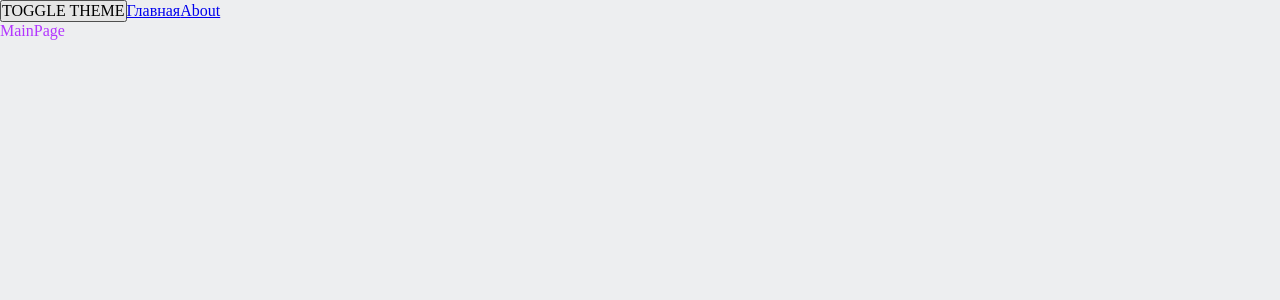
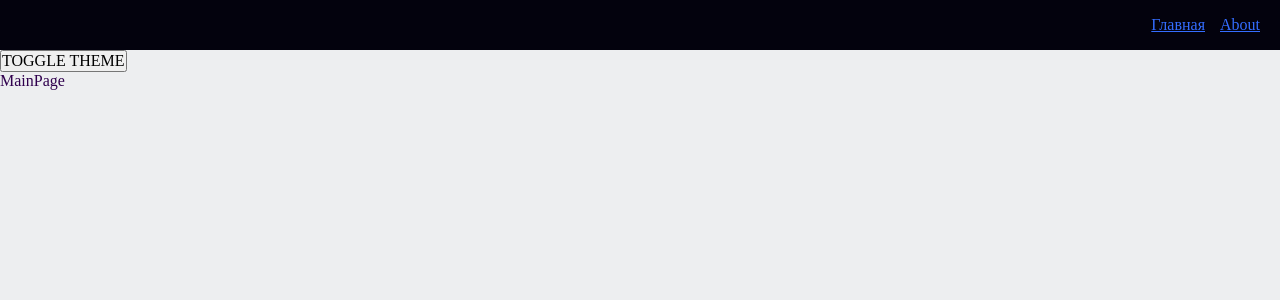
Before and after one commit to MarkMelior/News-Project, a React app: page / in a window 1280 px wide. Shown: the top 300 px of the page. Built offline with nearby package versions, Linux system fonts and the light colour scheme.

Commit message:
Первый UI Kit компонент

```diff
--- a/src/app/App.tsx
+++ b/src/app/App.tsx
@@ -1,17 +1,16 @@
-import { Link } from 'react-router-dom'
 import './styles/index.scss'
 import { classNames } from 'shared/lib/classNames/classNames'
 import { useTheme } from './providers/ThemeProvider'
 import { AppRouter } from './providers/router'
+import { Navbar } from 'widgets/Navbar'
 
 const App = () => {
 	const { theme, toggleTheme } = useTheme()
 
 	return (
 		<div className={classNames('app', {}, [theme])}>
+			<Navbar></Navbar>
 			<button onClick={toggleTheme}>TOGGLE THEME</button>
-			<Link to={'/'}>Главная</Link>
-			<Link to={'/about'}>About</Link>
 			<AppRouter></AppRouter>
 		</div>
 	)
--- a/src/app/styles/themes/dark.scss
+++ b/src/app/styles/themes/dark.scss
@@ -1,6 +1,10 @@
 .app.dark {
 	--bg-color: #03020D;
+	--inverted-bg-color: #EDEEF0;
 
 	--primary-color: #B336FF;
+	--inverted-primary-color: #30004e;
+
 	--secondary-color: #346DFF;
+	--inverted-secondary-color: #001e6b;
 }
--- a/src/app/styles/themes/light.scss
+++ b/src/app/styles/themes/light.scss
@@ -1,6 +1,10 @@
 .app.light {
 	--bg-color: #EDEEF0;
+	--inverted-bg-color: #03020D;
 
-	--primary-color: #B336FF;
-	--secondary-color: #346DFF;
+	--primary-color: #30004e;
+	--inverted-primary-color: #B336FF;
+
+	--secondary-color: #001e6b;
+	--inverted-secondary-color: #346DFF;
 }
--- a/src/app/styles/variables/global.scss
+++ b/src/app/styles/variables/global.scss
@@ -9,4 +9,7 @@
 	--font-line-l: 32px;
 	--font-m: var(var(--font-size-l) / var(--font-line-l)) var(--font-family-main);
 
+	// Sizes
+	--navbar-height: 50px;
+	--sidebar-width: 300px;
 }
--- a/src/shared/lib/classNames/classNames.ts
+++ b/src/shared/lib/classNames/classNames.ts
@@ -2,12 +2,12 @@
 
 export function classNames(
 	cls: string,
-	mods: Mods,
-	additional: string[]
+	mods: Mods = {},
+	additional: string[] = []
 ): string {
 	return [
 		cls,
-		...additional,
+		...additional.filter(Boolean),
 		...Object.entries(mods)
 			.filter(([_, value]) => Boolean(value))
 			.map(([classNames]) => classNames)
--- /dev/null
+++ b/src/shared/ui/AppLink/AppLink.module.scss
@@ -0,0 +1,11 @@
+.AppLink {
+	color: var(--primary-color);
+}
+
+.primary {
+	color: var(--primary-color);
+}
+
+.secondary {
+	color: var(--inverted-secondary-color);
+}
--- /dev/null
+++ b/src/shared/ui/AppLink/AppLink.tsx
@@ -0,0 +1,32 @@
+import { FC, ReactNode } from 'react'
+import cls from './AppLink.module.scss'
+import { classNames } from 'shared/lib/classNames/classNames'
+import { Link, LinkProps } from 'react-router-dom'
+
+export enum AppLinkTheme {
+	PRIMARY = 'primary',
+	SECONDARY = 'secondary'
+}
+
+interface AppLinkProps extends LinkProps {
+	className?: string
+	theme?: AppLinkTheme
+}
+
+export const AppLink: FC<AppLinkProps> = ({
+	to,
+	className,
+	children,
+	theme = AppLinkTheme.PRIMARY,
+	...otherProps
+}) => {
+	return (
+		<Link
+			to={to}
+			className={classNames(cls.AppLink, {}, [className, cls[theme]])}
+			{...otherProps}
+		>
+			{children}
+		</Link>
+	)
+}
--- /dev/null
+++ b/src/widgets/Navbar/index.ts
@@ -0,0 +1,3 @@
+import Navbar from './ui/Navbar'
+
+export { Navbar }
--- /dev/null
+++ b/src/widgets/Navbar/ui/Navbar.module.scss
@@ -0,0 +1,16 @@
+.Navbar {
+	width: 100%;
+	height: var(--navbar-height);
+	background: var(--inverted-bg-color);
+	display: flex;
+	align-items: center;
+	padding: 20px;
+}
+
+.links {
+	margin-left: auto;
+}
+
+.mainLink {
+	margin-right: 15px;
+}
--- /dev/null
+++ b/src/widgets/Navbar/ui/Navbar.tsx
@@ -0,0 +1,26 @@
+import cls from './Navbar.module.scss'
+import { classNames } from 'shared/lib/classNames/classNames'
+import { AppLink, AppLinkTheme } from 'shared/ui/AppLink/AppLink'
+
+interface NavbarProps {
+	className?: string
+}
+
+export default function Navbar({ className }: NavbarProps) {
+	return (
+		<div className={classNames(cls.Navbar, {}, [className])}>
+			<div className={cls.links}>
+				<AppLink
+					to={'/'}
+					theme={AppLinkTheme.SECONDARY}
+					className={cls.mainLink}
+				>
+					Главная
+				</AppLink>
+				<AppLink to={'/about'} theme={AppLinkTheme.SECONDARY}>
+					About
+				</AppLink>
+			</div>
+		</div>
+	)
+}
```
